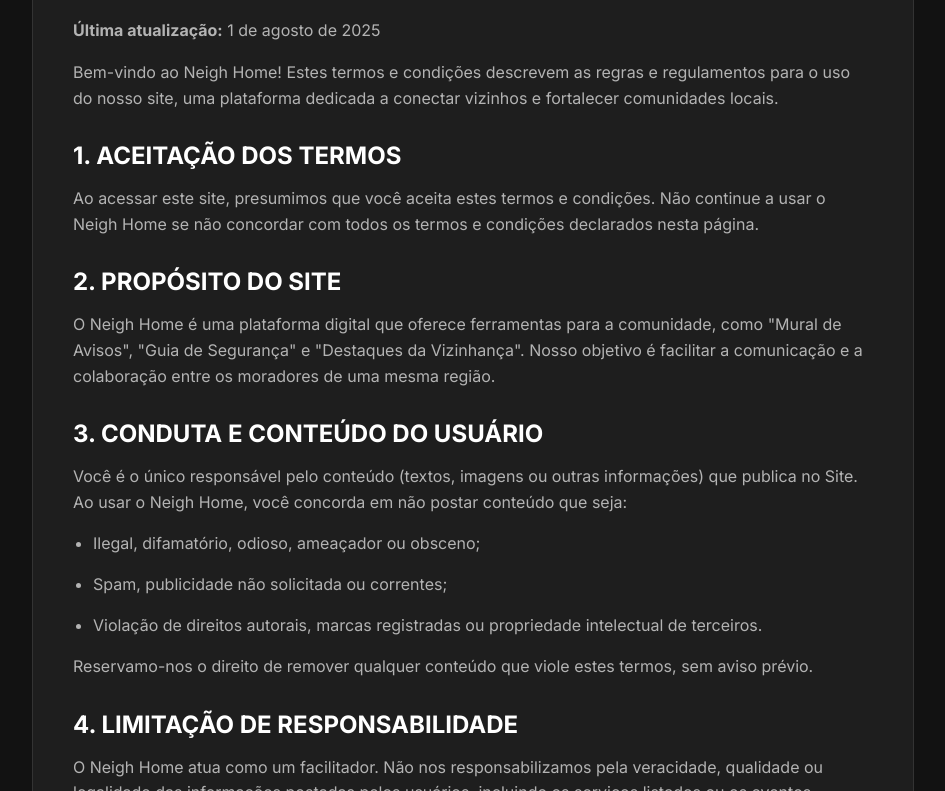
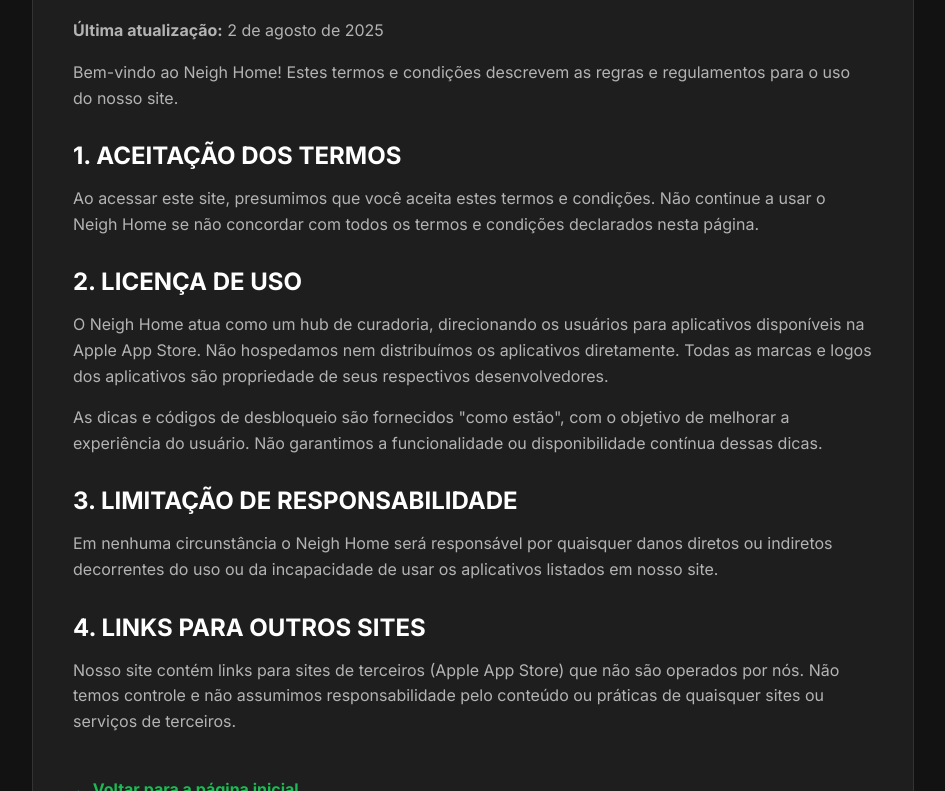
Before and after one commit to kevinrocosta/Page, a plain HTML site: page termos-de-uso.html in a window 1280 px wide. Shown: the part 161-952 px from the top of the page, without its empty margins (167-1112 px from the left). Drawn offline with Linux system fonts and the light colour scheme.

Commit message:
termos-de-uso.html

```diff
--- a/termos-de-uso.html
+++ b/termos-de-uso.html
@@ -1,46 +1,28 @@
 <!DOCTYPE html>
 <html lang="pt-BR">
 <head>
-    <script id="cookieyes" type="text/javascript" src="https://cdn-cookieyes.com/client_data/81e93950d63262b8a373ed82/script.js"></script>
     <meta charset="UTF-8">
     <title>Termos de Uso - Neigh Home</title>
     <meta name="viewport" content="width=device-width, initial-scale=1.0">
     <link rel="preconnect" href="https://fonts.googleapis.com">
     <link rel="preconnect" href="https://fonts.gstatic.com" crossorigin>
     <link href="https://fonts.googleapis.com/css2?family=Inter:wght@400;500;700&display=swap" rel="stylesheet">
-    <style>
-        :root { --background-color: #121212; --card-color: #1e1e1e; --primary-text: #ffffff; --secondary-text: #b3b3b3; --accent-color: #34D399; --border-color: #333333; }
-        body { font-family: 'Inter', sans-serif; background-color: var(--background-color); color: var(--primary-text); padding: 20px; }
-        .legal-container { max-width: 800px; margin: 40px auto; background-color: var(--card-color); padding: 30px 40px; border-radius: 15px; text-align: left; border: 1px solid var(--border-color); }
-        h1 { margin-bottom: 20px; color: var(--primary-text); }
-        h2 { margin-top: 30px; margin-bottom: 15px; color: var(--primary-text); }
-        p, li { margin-bottom: 15px; line-height: 1.6; color: var(--secondary-text); }
-        ul { padding-left: 20px; }
-        .back-link { display: inline-block; margin-top: 30px; color: var(--accent-color); font-weight: bold; text-decoration: none; }
-        .back-link:hover { text-decoration: underline; }
-    </style>
+    <style>:root { --background-color: #121212; --card-color: #1e1e1e; --primary-text: #ffffff; --secondary-text: #b3b3b3; --accent-color: #1DB954; --border-color: #333333; } body { font-family: 'Inter', sans-serif; background-color: var(--background-color); color: var(--primary-text); padding: 20px; } .legal-container { max-width: 800px; margin: 40px auto; background-color: var(--card-color); padding: 30px 40px; border-radius: 15px; text-align: left; border: 1px solid var(--border-color); } h1 { margin-bottom: 20px; color: var(--primary-text); } h2 { margin-top: 30px; margin-bottom: 15px; color: var(--primary-text); } p, li { margin-bottom: 15px; line-height: 1.6; color: var(--secondary-text); } ul { padding-left: 20px; } .back-link { display: inline-block; margin-top: 30px; color: var(--accent-color); font-weight: bold; text-decoration: none; } .back-link:hover { text-decoration: underline; }</style>
 </head>
 <body style="background-color: #121212;">
     <div class="legal-container">
         <h1>Termos de Uso</h1>
-        <p><strong>Última atualização:</strong> 1 de agosto de 2025</p>
-        <p>Bem-vindo ao Neigh Home! Estes termos e condições descrevem as regras e regulamentos para o uso do nosso site, uma plataforma dedicada a conectar vizinhos e fortalecer comunidades locais.</p>
+        <p><strong>Última atualização:</strong> 2 de agosto de 2025</p>
+        <p>Bem-vindo ao Neigh Home! Estes termos e condições descrevem as regras e regulamentos para o uso do nosso site.</p>
         <h2>1. ACEITAÇÃO DOS TERMOS</h2>
         <p>Ao acessar este site, presumimos que você aceita estes termos e condições. Não continue a usar o Neigh Home se não concordar com todos os termos e condições declarados nesta página.</p>
-        <h2>2. PROPÓSITO DO SITE</h2>
-        <p>O Neigh Home é uma plataforma digital que oferece ferramentas para a comunidade, como "Mural de Avisos", "Guia de Segurança" e "Destaques da Vizinhança". Nosso objetivo é facilitar a comunicação e a colaboração entre os moradores de uma mesma região.</p>
-        <h2>3. CONDUTA E CONTEÚDO DO USUÁRIO</h2>
-        <p>Você é o único responsável pelo conteúdo (textos, imagens ou outras informações) que publica no Site. Ao usar o Neigh Home, você concorda em não postar conteúdo que seja:</p>
-        <ul>
-            <li>Ilegal, difamatório, odioso, ameaçador ou obsceno;</li>
-            <li>Spam, publicidade não solicitada ou correntes;</li>
-            <li>Violação de direitos autorais, marcas registradas ou propriedade intelectual de terceiros.</li>
-        </ul>
-        <p>Reservamo-nos o direito de remover qualquer conteúdo que viole estes termos, sem aviso prévio.</p>
-        <h2>4. LIMITAÇÃO DE RESPONSABILIDADE</h2>
-        <p>O Neigh Home atua como um facilitador. Não nos responsabilizamos pela veracidade, qualidade ou legalidade das informações postadas pelos usuários, incluindo os serviços listados ou os eventos divulgados. Qualquer transação ou interação entre usuários é de sua inteira responsabilidade.</p>
-        <h2>5. LINKS PARA OUTROS SITES</h2>
-        <p>Nosso site pode conter links para sites de terceiros que não são operados por nós. Não temos controle e não assumimos responsabilidade pelo conteúdo, políticas de privacidade ou práticas de quaisquer sites ou serviços de terceiros.</p>
+        <h2>2. LICENÇA DE USO</h2>
+        <p>O Neigh Home atua como um hub de curadoria, direcionando os usuários para aplicativos disponíveis na Apple App Store. Não hospedamos nem distribuímos os aplicativos diretamente. Todas as marcas e logos dos aplicativos são propriedade de seus respectivos desenvolvedores.</p>
+        <p>As dicas e códigos de desbloqueio são fornecidos "como estão", com o objetivo de melhorar a experiência do usuário. Não garantimos a funcionalidade ou disponibilidade contínua dessas dicas.</p>
+        <h2>3. LIMITAÇÃO DE RESPONSABILIDADE</h2>
+        <p>Em nenhuma circunstância o Neigh Home será responsável por quaisquer danos diretos ou indiretos decorrentes do uso ou da incapacidade de usar os aplicativos listados em nosso site.</p>
+        <h2>4. LINKS PARA OUTROS SITES</h2>
+        <p>Nosso site contém links para sites de terceiros (Apple App Store) que não são operados por nós. Não temos controle e não assumimos responsabilidade pelo conteúdo ou práticas de quaisquer sites ou serviços de terceiros.</p>
         <a href="index.html" class="back-link">&larr; Voltar para a página inicial</a>
     </div>
 </body>
```
